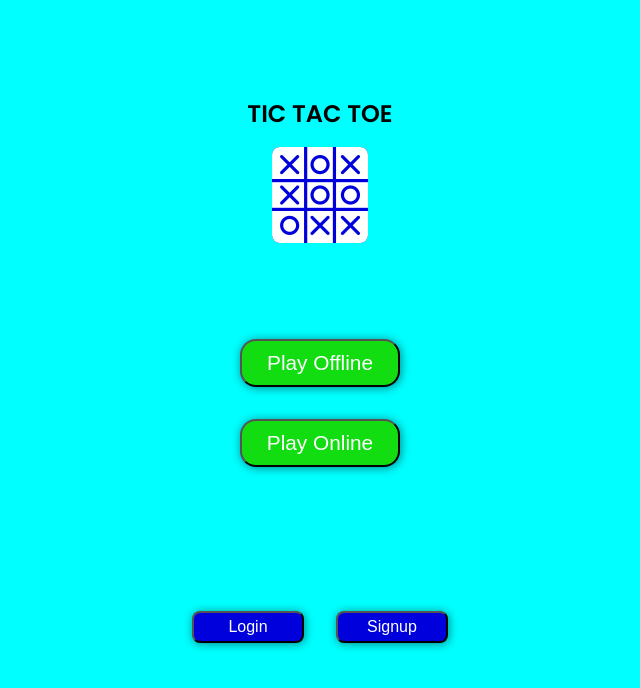
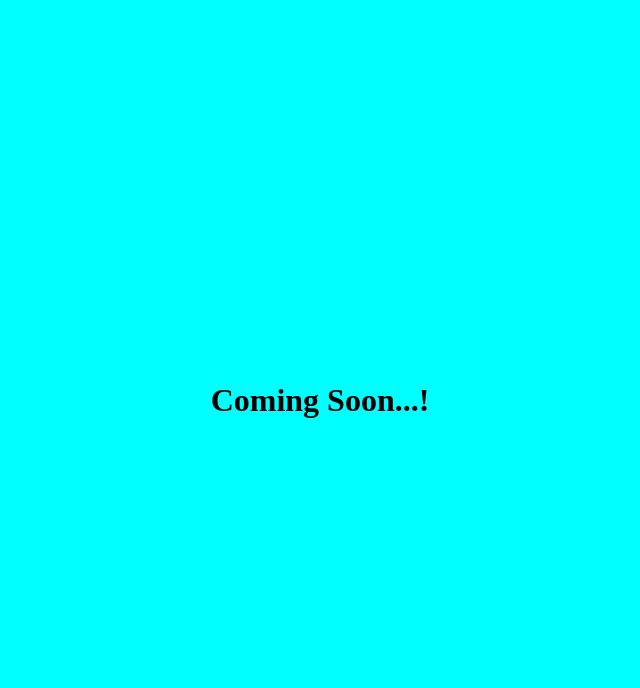
Before and after one commit to Regestrac/Tic-Tac-Toe_Fullstack-app, a React (Create React App) app in the folder Client/: page /online-match in a window 1280 px wide. Shown: the top 688 px of the page, without its empty margins (320-960 px from the left). Built offline with nearby package versions, Linux system fonts and the light colour scheme.

Commit message:
Added routes for matches

```diff
--- a/Client/package.json
+++ b/Client/package.json
@@ -8,6 +8,7 @@
     "@testing-library/user-event": "^13.5.0",
     "react": "^18.2.0",
     "react-dom": "^18.2.0",
+    "react-router-dom": "^6.3.0",
     "react-scripts": "5.0.1",
     "web-vitals": "^2.1.4"
   },
--- a/Client/src/App.js
+++ b/Client/src/App.js
@@ -1,9 +1,18 @@
+import { BrowserRouter, Routes, Route } from "react-router-dom";
+import Game from "./components/Game";
 import Home from "./components/Home";
+import OnlineMatch from "./components/OnlineMatch";
 
 function App() {
   return (
     <div>
-      <Home />
+      <BrowserRouter>
+        <Routes >
+          <Route path='/' element={<Home />} />
+          <Route path='/offline-game' element={<Game />} />
+          <Route path='/online-match' element={<OnlineMatch />} />
+        </Routes>
+      </BrowserRouter>
     </div>
   );
 }
--- /dev/null
+++ b/Client/src/components/Game.jsx
@@ -0,0 +1,9 @@
+import React from 'react'
+
+const Game = () => {
+  return (
+    <div>Game</div>
+  )
+}
+
+export default Game
--- a/Client/src/components/Home.jsx
+++ b/Client/src/components/Home.jsx
@@ -1,8 +1,10 @@
 import React from 'react';
 import './Home.css'
 import Logo from '../assets/Logo.png'
+import { useNavigate} from 'react-router-dom'
 
 const Home = () => {
+    const navigate = useNavigate()
   return (
     <div className='home'>
         <div className='head'>
@@ -10,8 +12,8 @@ const Home = () => {
             <img className='logo' src={Logo} alt="Logo" />
         </div>
         <div className='btns'>
-            <button className='btn'>Play Offline</button>
-            <button className='btn'>Play Online</button>
+            <button className='btn' onClick={() => navigate('/offline-game')}>Play Offline</button>
+            <button className='btn' onClick={() => navigate('/online-match')}>Play Online</button>
         </div>
         <div className='auth'>
             <button className='auth-btn'>Login</button>
--- /dev/null
+++ b/Client/src/components/OnlineMatch.jsx
@@ -0,0 +1,11 @@
+import React from 'react'
+
+const OnlineMatch = () => {
+  return (
+    <div style={{height:"100vh", display:"flex", alignItems:"center", justifyContent:'center'}}>
+        <h1>Coming Soon...!</h1>
+    </div>
+  )
+}
+
+export default OnlineMatch
```
Also changed, not shown: Client/src/components/Home.css (line endings or trailing spaces), 1 other file (tests, documents, lock files or other folders).
